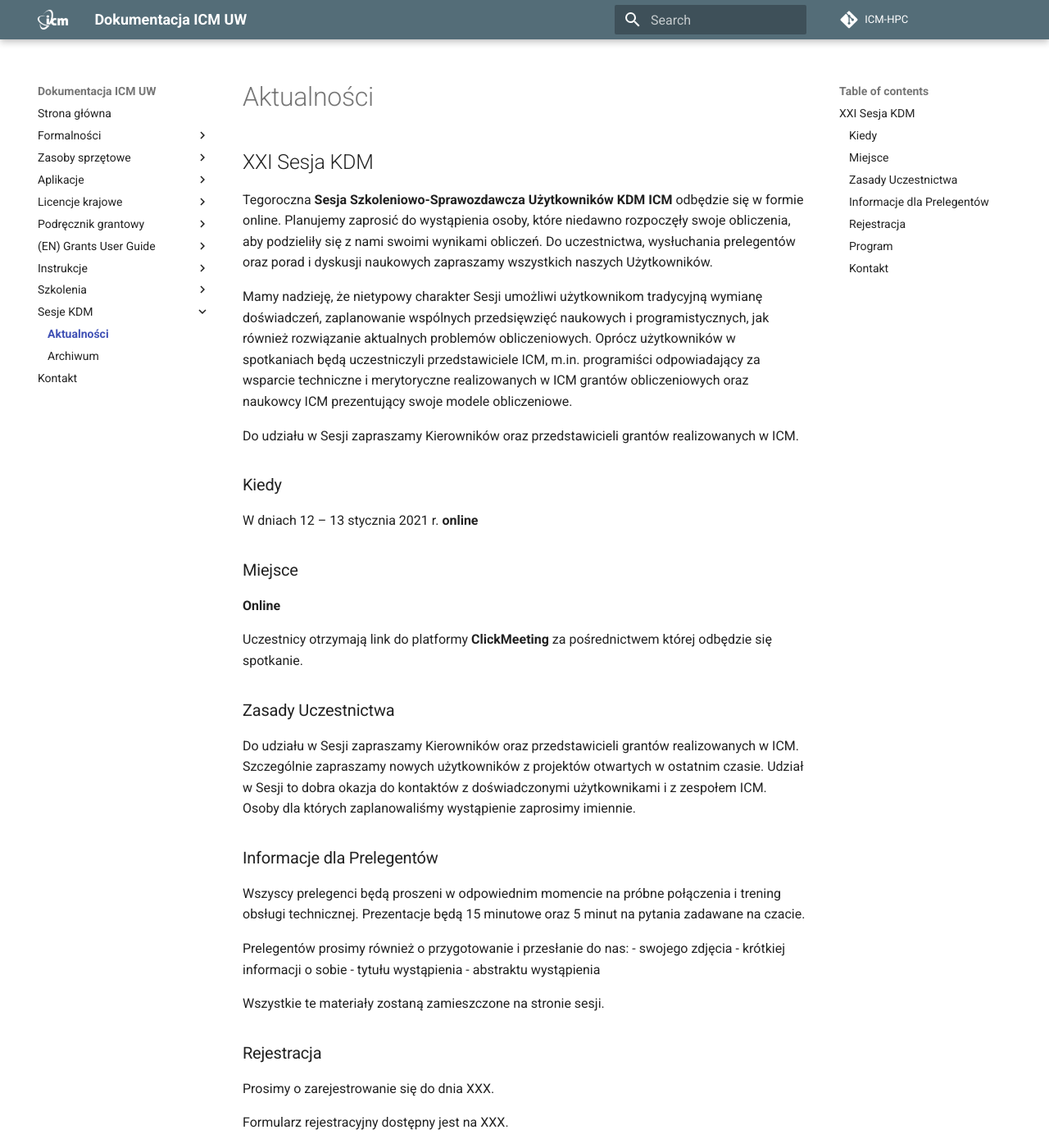
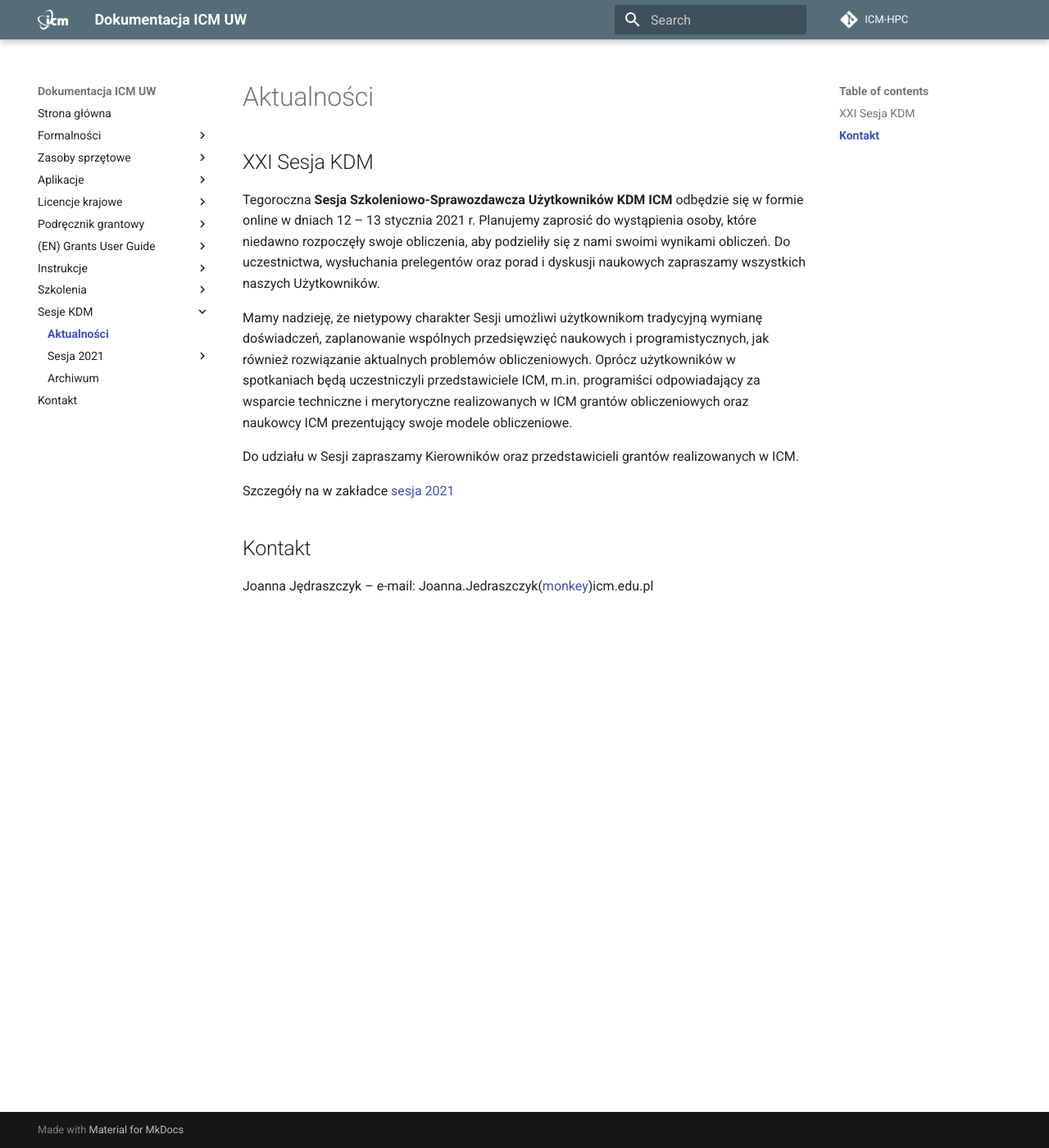
Before and after one commit to kubajal/hpc-docs, an MkDocs documentation site: the page built from docs/Sesje_KDM/aktualnosci.md, in a window 1280 px wide and 1400 px high. Shown: the whole window at 82% size. Built offline with MkDocs 1.6.1 and Material for MkDocs 9.7.7, drawn with Linux system fonts in a browser that asks for light colours; some of the changed text lies outside the part shown.

Commit message:
prelegenci

```diff
--- a/docs/Sesje_KDM/aktualnosci.md
+++ b/docs/Sesje_KDM/aktualnosci.md
@@ -6,61 +6,17 @@ draft: false
 
 ## XXI Sesja KDM
 
-Tegoroczna **Sesja Szkoleniowo-Sprawozdawcza Użytkowników KDM ICM** odbędzie się w formie online. Planujemy zaprosić do wystąpienia osoby, które niedawno rozpoczęły swoje obliczenia, aby podzieliły się z nami swoimi wynikami obliczeń.
+Tegoroczna **Sesja Szkoleniowo-Sprawozdawcza Użytkowników KDM ICM** odbędzie się w formie online w dniach 12 – 13 stycznia 2021 r.
+Planujemy zaprosić do wystąpienia osoby, które niedawno rozpoczęły swoje obliczenia, aby podzieliły się z nami swoimi wynikami obliczeń.
 Do uczestnictwa, wysłuchania prelegentów oraz porad i dyskusji naukowych zapraszamy wszystkich naszych Użytkowników.
 
 Mamy nadzieję, że nietypowy charakter Sesji umożliwi użytkownikom tradycyjną wymianę doświadczeń, zaplanowanie wspólnych przedsięwzięć naukowych i programistycznych, jak również rozwiązanie aktualnych problemów obliczeniowych. Oprócz użytkowników w spotkaniach będą uczestniczyli przedstawiciele ICM, m.in. programiści odpowiadający za wsparcie techniczne i merytoryczne realizowanych w ICM grantów obliczeniowych oraz naukowcy ICM prezentujący swoje modele obliczeniowe.
 
 Do udziału w Sesji zapraszamy Kierowników oraz przedstawicieli grantów realizowanych w ICM.
 
-### Kiedy
+Szczegóły na w zakładce [sesja 2021](sesja2021/sesja2021.md)
 
-W dniach 12 – 13 stycznia 2021 r.  **online**
-
-### Miejsce
-
-**Online**
-
-Uczestnicy otrzymają link do platformy **ClickMeeting** za pośrednictwem której odbędzie się spotkanie.
-
-### Zasady Uczestnictwa
-
-Do udziału w Sesji zapraszamy Kierowników oraz przedstawicieli grantów realizowanych w ICM.
-Szczególnie zapraszamy nowych użytkowników z projektów otwartych w ostatnim czasie.
-Udział w Sesji to dobra okazja do kontaktów z doświadczonymi użytkownikami i z zespołem ICM.
-Osoby dla których zaplanowaliśmy wystąpienie zaprosimy imiennie.
-
-
-### Informacje dla Prelegentów
-Wszyscy prelegenci będą proszeni w odpowiednim momencie na próbne połączenia i trening obsługi technicznej.
-Prezentacje będą 15 minutowe oraz 5 minut na pytania zadawane na czacie.
-
-Prelegentów prosimy również o przygotowanie i przesłanie do nas:
-- swojego zdjęcia
-- krótkiej informacji o sobie
-- tytułu wystąpienia
-- abstraktu wystąpienia
-
-Wszystkie te materiały zostaną zamieszczone na stronie sesji.
-
-
-### Rejestracja
-
-Prosimy o zarejestrowanie się do dnia XXX.
-
-Formularz rejestracyjny dostępny jest na XXX.
-
-Prosimy o nadesłanie zdjęcia, abstraktu i notki o prelegencie do dnia xxx
-
-### Program
-
-Zapraszamy do zapoznania się z programem wydarzenia.
-Możliwe są niewielkie przesunięcia w programie, w zależności od możliwości czasowych prelegentów.
-
-Program Sesji (LINK XXX pdf)
-Informacje o prelegentach (LINK)
-
-### Kontakt
+## Kontakt
 
 Joanna Jędraszczyk – e-mail: Joanna.Jedraszczyk([monkey](https://en.wikipedia.org/wiki/At_sign#Names_in_other_languages))icm.edu.pl
 <!-- , telefon: 22-87-49-200 -->
--- a/docs/style.css
+++ b/docs/style.css
@@ -11,3 +11,10 @@
 .md-nav__link.md-nav__link--active {
     font-weight: bold;
 }
+
+img[src*="#prelegent"] {
+  float: left;
+  width:200px;
+  height:250px;
+  margin-right: 1em;
+}
--- a/mkdocs.yml
+++ b/mkdocs.yml
@@ -134,6 +134,9 @@ nav:
   - Archiwum: Szkolenia/archiwum.md
 - Sesje KDM:
   - Aktualności: Sesje_KDM/aktualnosci.md
+  - Sesja 2021:
+    - Informacje: Sesje_KDM/sesja2021/sesja2021.md
+    - Prelegenci: Sesje_KDM/sesja2021/prelegenci.md
   - Archiwum: Sesje_KDM/archiwum.md
 
 - Kontakt: kontakt.md
```
Also changed, not shown: docs/Sesje_KDM/sesja2021/prelegenci.md (added, +44 -0 lines), docs/Sesje_KDM/sesja2021/sesja2021.md (added, +66 -0 lines), docs/Sesje_KDM/sesja2021/zdjecia_prelegentow/avatar_he.png (added), docs/Sesje_KDM/sesja2021/zdjecia_prelegentow/avatar_she.png (added), 2 other files.
